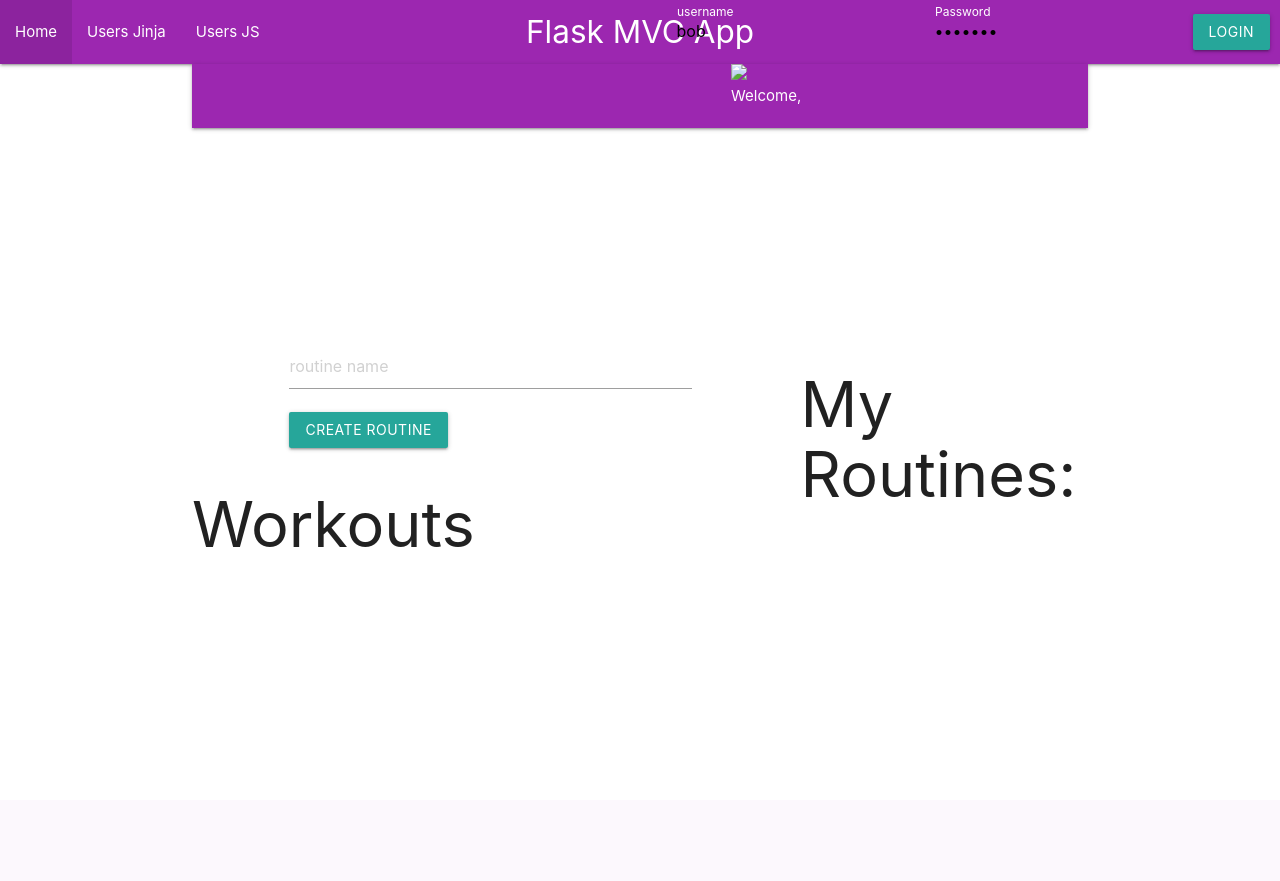
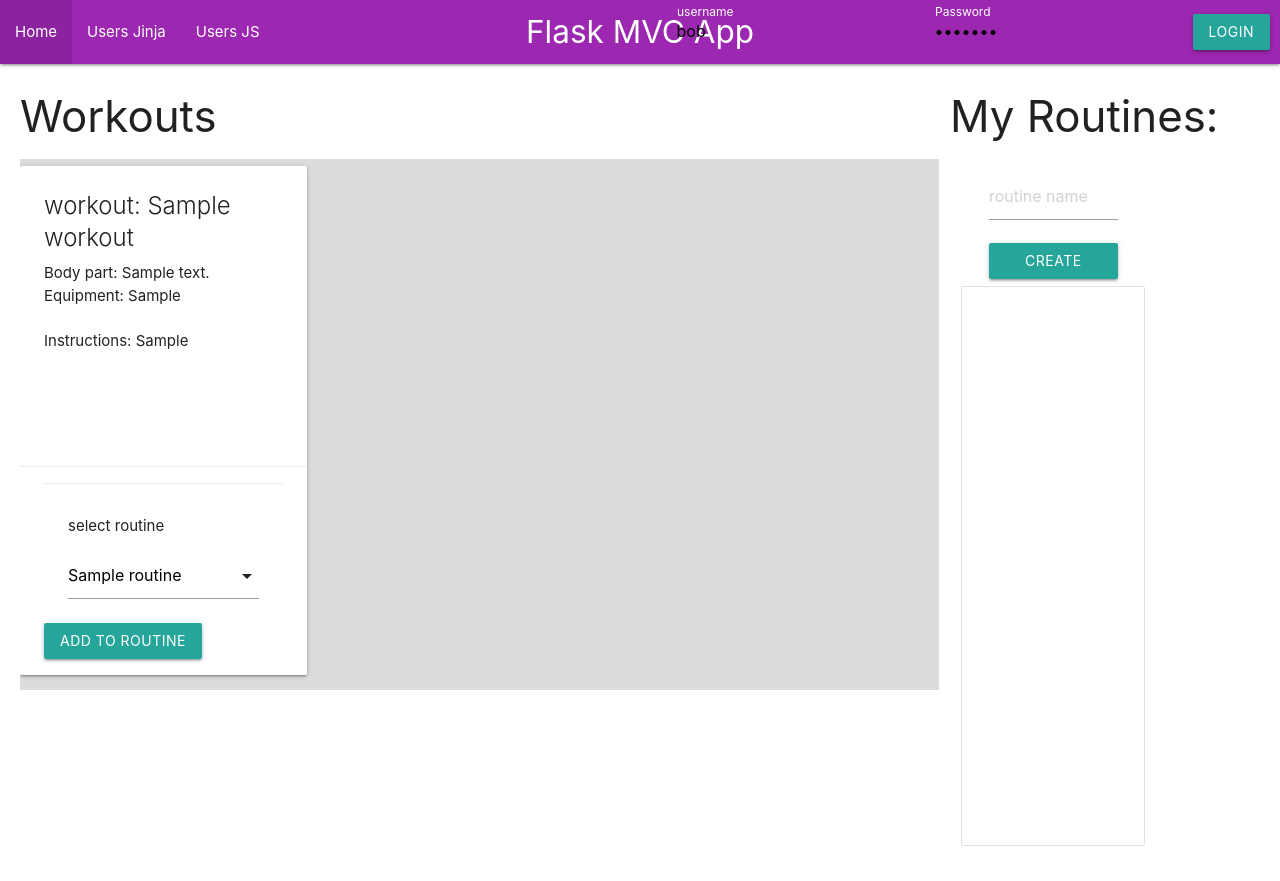
Before and after one commit to Neya1306/Workout-Remixer, a Flask app: page / in a window 1280 px wide. Before the commit the page ends 547 px from the top, so only its background shows below. Run offline with Flask 3, Linux system fonts and the light colour scheme; tables that the repository leaves empty hold one stand-in row (values such as "Sample post").

Commit message:
Added Workout view implementation

```diff
--- a/App/controllers/routine.py
+++ b/App/controllers/routine.py
@@ -45,9 +45,9 @@
         return routine
     return None
 
-def remove_exercise_from_routine(routine_id, exercise_id):
+def remove_exercise_from_routine(routine_id, workout_id):
     routine = get_routine(routine_id)
-    exercise = Workout.query.get(exercise_id)
+    exercise = Workout.query.get(workout_id)
     if routine and exercise:
         routine.remove_exercise(exercise)
         return routine
--- a/App/models/routine.py
+++ b/App/models/routine.py
@@ -3,14 +3,14 @@
 class Routine(db.Model):
     id = db.Column(db.Integer, primary_key=True)
     name = db.Column(db.String(100), nullable=False)
+    workout_id = db.Column(db.Integer, db.ForeignKey('workout.id'), nullable=False)
     workout = db.relationship('Workout', backref=db.backref('routines', lazy=True))
     user_id = db.Column(db.Integer, db.ForeignKey('user.id'), nullable=False)
     user = db.relationship('User', backref=db.backref('routines', lazy=True))
 
-    def __init__(self, name, workout,  user_id):
+    def __init__(self, name):
         self.name = name
-        self.user_id = user_id
-        self.workout = workout
+
 
 
     def to_dict(self):
--- a/App/templates/index.html
+++ b/App/templates/index.html
@@ -1,23 +1,54 @@
 {% extends "layout.html" %}
 {% block title %}Just Work It{% endblock %}
 {% block page %}Flask MVC App{% endblock %}
-{%block head%}
+{% block head %}
 {{ super() }}
-{%endblock%}
+{% endblock %}
 
-{% block content %}
 <nav class="nav-extended purple" style="margin-bottom:10px">
   <div class="nav-wrapper">
+    <ul id="nav-mobile" class="right hide-on-med-and-down">
+      <img src="just work it graphic.png">
+      <a href="#" style="font-size=1.5em" class="brand-logo left">Welcome,{{current_user.username}} </a>
 
- <ul id="nav-mobile" class="right hide-on-med-and-down">
- <img src="just work it graphic.png>
- <a href="#" style="font-size=1.5em" class="brand-logo left">Welcome,{{current_user.username}} </a>
       <h1>Just Work It</h1>
       <li><a href="/logout">Logout</a></li>
     </ul>
   </div>
 </nav>
- <div class="row" style="margin: 0; padding:0; margin-top:-10px">
+{% block content %}
+<main class="row" style="margin-left: 0; margin-right: 0;">
+  <section class="col s12 m9" style="overflow-y: scroll; padding: 0;">
+    <h3>Workouts</h3>
+    <div class="row" style="width: 100%; background-color:gainsboro;">
+      {% for workout in workouts %}
+      <article class="col s12 m4">
+        <div class="card">
+          <div class="card-content" style="height:300px;">
+            <span class="card-title">workout: {{workout.name}}</span>
+            <p>Body part: {{workout.bodypart}} </p>
+            <p>Equipment: {{workout.equipment}}</p>
+            <br>
+            <p>Instructions: {{workout.instructions}}</p>
+          </div>
+          <div class="card-action">
+            <div class="card-action">
+               <p>select routine</p>
+              <select>
+                {% for routine in routines %}
+                <option value="{{routine.id}}">{{routine.name}}</option>
+                {% endfor %}
+              </select>
+            </div>
+            <a href="/addRoutine/{{workout.id}}" class="btn">Add To Routine</a>
+          </div>
+        </div>
+      </article>
+      {%endfor%}
+    </div>
+  </section>
+  <section class="col s12 m3" style="padding: 0;">
+    <h3>My Routines:</h3>
     <div class="col s12 m9 l8">
       <div class="container" Name="form-container">
         <form name="create-routine" action="/createroutine" method="post">
@@ -27,30 +58,28 @@
           <button class="btn waves-effect waves-light" type="submit">Create Routine</button>
         </form>
       </div>
-          <div class="row" name="workouts-container">
-           <h1>Workouts</h1>
-           {%for workout  in workouts%}
-              <div class=card-content>
-                  <h2 class="center-align">{{workout.name}}</h2>
-                  <h3>{{workout.bodypart}}</h3>
-                  <h3>{{workout.equipment}}</h3>
-                  <p>{{workout.description}}</p>
+      <ul class="collection" style="overflow-y: scroll; height:70vh;">
+        {% for item in cart %}
+        {% if item.quantity > 0 %}
+        <li class="collection-item" style="height: 200px">
+          <p>Name: {{item.product.name}}</p>
+          <p>Price: {{item.product.price}}</p>
+          <form class="col" method="POST" action="updateQuantity/{{item.id}}">
+            <div class="input-field inline">
+              <input type="number" name="quantity" value="{{item.quantity}}">
+              <label for="quantity">Quantity</label>
             </div>
-              <div class="card-action">
+            <input type="submit" class="btn" value="Update">
+          </form>
+        </li>
+        {% endif %}
+        {% endfor %}
+      </ul>
     </div>
-              {%endfor%}
-            </div>
-      </div>
-      <div class="col s12 m3 l4">
-        <h1>My Routines:<h1>
-            {%for routine  in routines%}
-            <div class="container>
-                <h1>{{routine.name}}</h1>
-                <a href=/viewroutine/{{routine.id}}
-             </div>
-            {%endfor%}
-      </div>
-    </div>
-</div>
+  </section>
+</main>
+{% endblock %}
 
-{% endblock %}
+<script>
+  M.AutoInit();
+</script>
--- a/App/templates/layout.html
+++ b/App/templates/layout.html
@@ -51,7 +51,7 @@
           }
       </style>
 
-    <div class="container" id="content">{% block content %}{% endblock %}</div>
+    <div class="main" id="content" style="padding-left:20px; padding-right:20px;"">{% block content %}{% endblock %}</div>
 
     <script src="https://cdnjs.cloudflare.com/ajax/libs/materialize/1.0.0/js/materialize.min.js"></script>
     <script>
--- a/App/views/__init__.py
+++ b/App/views/__init__.py
@@ -4,9 +4,10 @@
 from .index import index_views
 from .auth import auth_views
 from .workout import workout_views
+from .routine import routine_views
 
 
-views = [user_views, index_views, auth_views, workout_views]
+views = [user_views, index_views, auth_views, workout_views, routine_views]
 
 
 # blueprints must be added to this list
--- a/App/views/index.py
+++ b/App/views/index.py
@@ -1,13 +1,19 @@
+from App.controllers.workout import get_all_workouts
+from App.controllers.routine import get_all_routines
 from flask import Blueprint, redirect, render_template, request, send_from_directory, jsonify
 from App.models import db
 from App.models.workout import Workout
+from App.models.routine import Routine
 from App.controllers import create_user
 
 index_views = Blueprint('index_views', __name__, template_folder='../templates')
 
 @index_views.route('/', methods=['GET'])
 def index_page():
-    return render_template('index.html')
+    workouts = get_all_workouts()
+    routines = get_all_routines()
+
+    return render_template('index.html', workouts=workouts, routines = routines)
 
 
 @index_views.route('/init', methods=['GET'])
--- a/App/views/workout.py
+++ b/App/views/workout.py
@@ -9,5 +9,5 @@
 
 @workout_views.route('/workouts', methods=['GET'])
 def get_workouts_page():
-  workouts = Workout.query.all()
+  workouts = get_all_workouts
   return render_template('workouts.html', workouts=workouts)
--- a/wsgi.py
+++ b/wsgi.py
@@ -67,6 +67,8 @@
 
 app.cli.add_command(user_cli) # add the group to the cli
 
+
+
 '''
 Test Commands
 '''
```
Also changed, not shown: App/views/routine.py (+14 -0 lines). Lines whose indentation alone changed are shown as unchanged.
